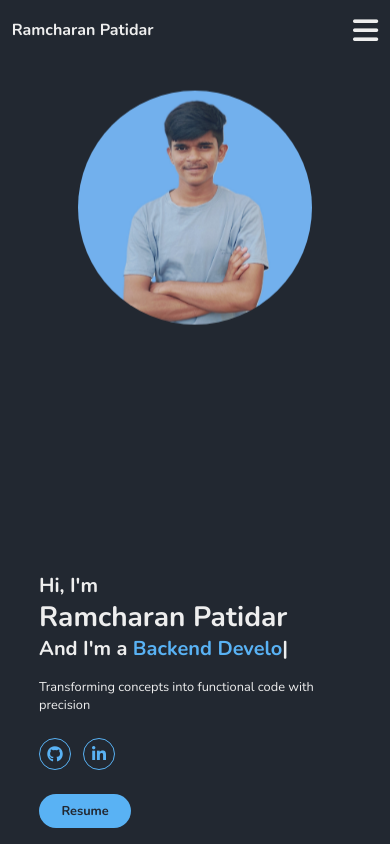
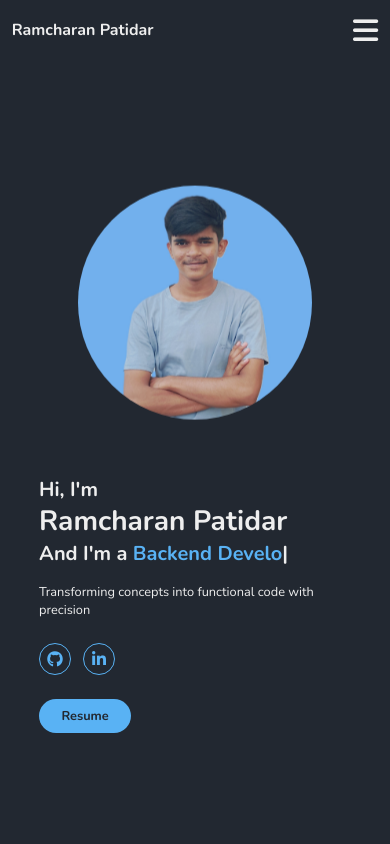
Before and after one commit to ram7909/Portfolio, a React (Vite) app: page / in a window 390 px wide. Shown: the top 844 px of the page. Built offline with nearby package versions, Linux system fonts and the light colour scheme.

Commit message:
Portfolio

```diff
--- a/src/index.css
+++ b/src/index.css
@@ -102,6 +102,8 @@ section{
     }
     .home{
         flex-direction: column;
+        justify-content: center;
+        gap: 40px;
     }
     .home-content{
         width: 80vw;
```
